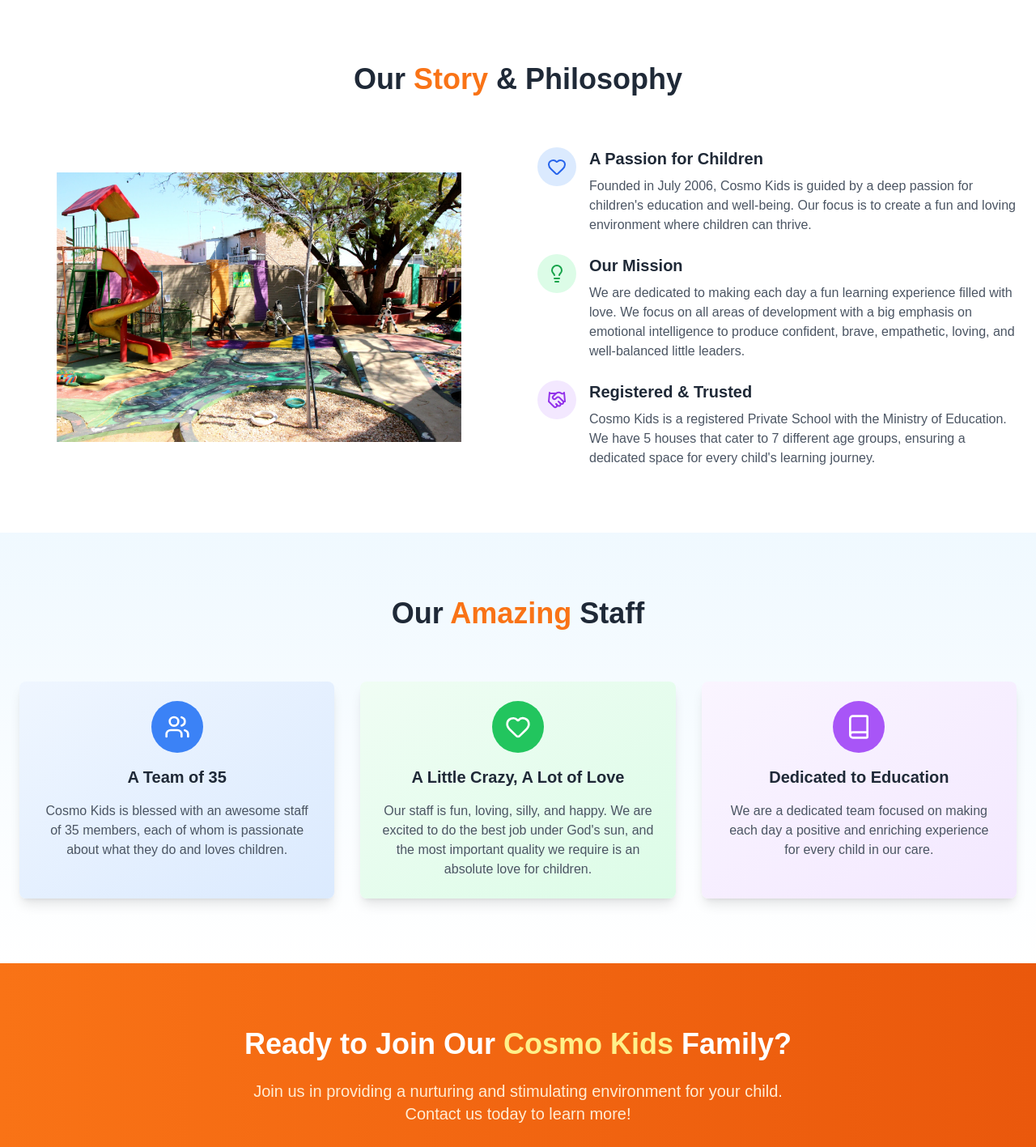
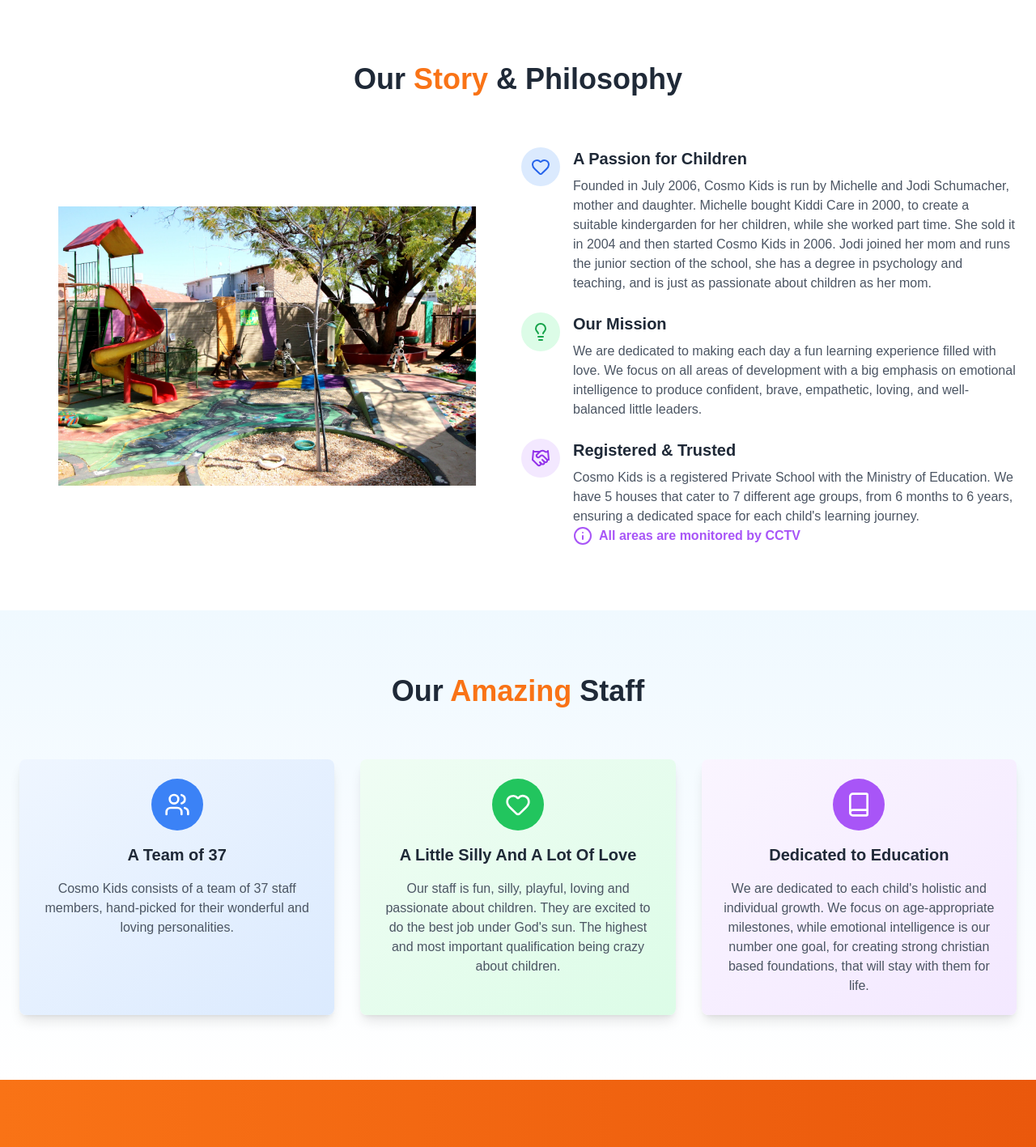
Before and after one commit to LukeCloete/cosmo-kids-website, a Next.js app: page /about-cosmo-kids in a window 1280 px wide. Shown: the part 472-1889 px from the top of the page at 81% size. Built offline with nearby package versions, Linux system fonts and the light colour scheme.

Commit message:
Update about us page

```diff
--- a/src/app/about-cosmo-kids/page.tsx
+++ b/src/app/about-cosmo-kids/page.tsx
@@ -1,5 +1,5 @@
 import { Card, CardContent } from "@/components/ui/card";
-import { Heart, Users, Book, Handshake, Lightbulb } from "lucide-react";
+import { Heart, Users, Book, Handshake, Lightbulb, Info } from "lucide-react";
 import Image from "next/image";
 import ABOUT_HERO_IMAGE from "../../../public/playgrounds3.webp";
 import CTA from "@/components/CTA";
@@ -50,7 +50,7 @@
             </h2>
           </div>
 
-          <div className="grid md:grid-cols-2 gap-12 items-center">
+          <div className="grid md:grid-cols-2 gap-2 items-center">
             <div className="relative">
               <Image
                 src={ABOUT_HERO_IMAGE}
@@ -70,10 +70,7 @@
                     A Passion for Children
                   </h3>
                   <p className="text-gray-600">
-                    Founded in July 2006, Cosmo Kids is guided by a deep passion
-                    for children&apos;s education and well-being. Our focus is
-                    to create a fun and loving environment where children can
-                    thrive.
+                    Founded in July 2006, Cosmo Kids is run by Michelle and Jodi Schumacher, mother and daughter. Michelle bought Kiddi Care in 2000, to create a suitable kindergarden for her children, while she worked part time. She sold it in 2004 and then started Cosmo Kids in 2006. Jodi joined her mom and runs the junior section of the school, she has a degree in psychology and teaching, and is just as passionate about children as her mom.
                   </p>
                 </div>
               </div>
@@ -107,9 +104,10 @@
                   <p className="text-gray-600">
                     Cosmo Kids is a registered Private School with the Ministry
                     of Education. We have 5 houses that cater to 7 different age
-                    groups, ensuring a dedicated space for every child&apos;s
+                    groups, from 6 months to 6 years, ensuring a dedicated space for each child&apos;s
                     learning journey.
                   </p>
+                  <span className="text-purple-500 font-bold flex items-center gap-2"><Info/>All areas are monitored by CCTV</span>
                 </div>
               </div>
             </div>
@@ -133,12 +131,10 @@
                   <Users className="w-8 h-8 text-white" />
                 </div>
                 <h3 className="text-xl font-bold text-gray-800">
-                  A Team of 35
+                  A Team of 37
                 </h3>
                 <p className="text-gray-600">
-                  Cosmo Kids is blessed with an awesome staff of 35 members,
-                  each of whom is passionate about what they do and loves
-                  children.
+                  Cosmo Kids consists of a team of 37 staff members, hand-picked for their wonderful and loving personalities.
                 </p>
               </CardContent>
             </Card>
@@ -149,12 +145,10 @@
                   <Heart className="w-8 h-8 text-white" />
                 </div>
                 <h3 className="text-xl font-bold text-gray-800">
-                  A Little Crazy, A Lot of Love
+                  A Little Silly And A Lot Of Love
                 </h3>
                 <p className="text-gray-600">
-                  Our staff is fun, loving, silly, and happy. We are excited to
-                  do the best job under God&apos;s sun, and the most important
-                  quality we require is an absolute love for children.
+                  Our staff is fun, silly, playful, loving and passionate about children. They are excited to do the best job under God&apos;s sun. The highest and most important qualification being crazy about children.
                 </p>
               </CardContent>
             </Card>
@@ -168,8 +162,7 @@
                   Dedicated to Education
                 </h3>
                 <p className="text-gray-600">
-                  We are a dedicated team focused on making each day a positive
-                  and enriching experience for every child in our care.
+                  We are dedicated to each child&apos;s holistic and individual growth. We focus on age-appropriate milestones, while emotional intelligence is our number one goal, for creating strong christian based foundations, that will stay with them for life.
                 </p>
               </CardContent>
             </Card>
--- a/src/app/news-and-events/[slug]/page.tsx
+++ b/src/app/news-and-events/[slug]/page.tsx
@@ -6,7 +6,6 @@
 import { getNewsArticles, NewsArticle } from "@/lib/data";
 import { stateToHTML } from "draft-js-export-html";
 import { convertFromRaw } from "draft-js";
-import Newsletter from "@/components/Newsletter";
 
 interface BlogPostPageProps {
   params: {
@@ -169,9 +168,6 @@
             dangerouslySetInnerHTML={{ __html: articleHtml }}
           />
         </div>
-
-        {/* Newsletter Signup */}
-        <Newsletter />
       </div>
     </div>
   );
```
